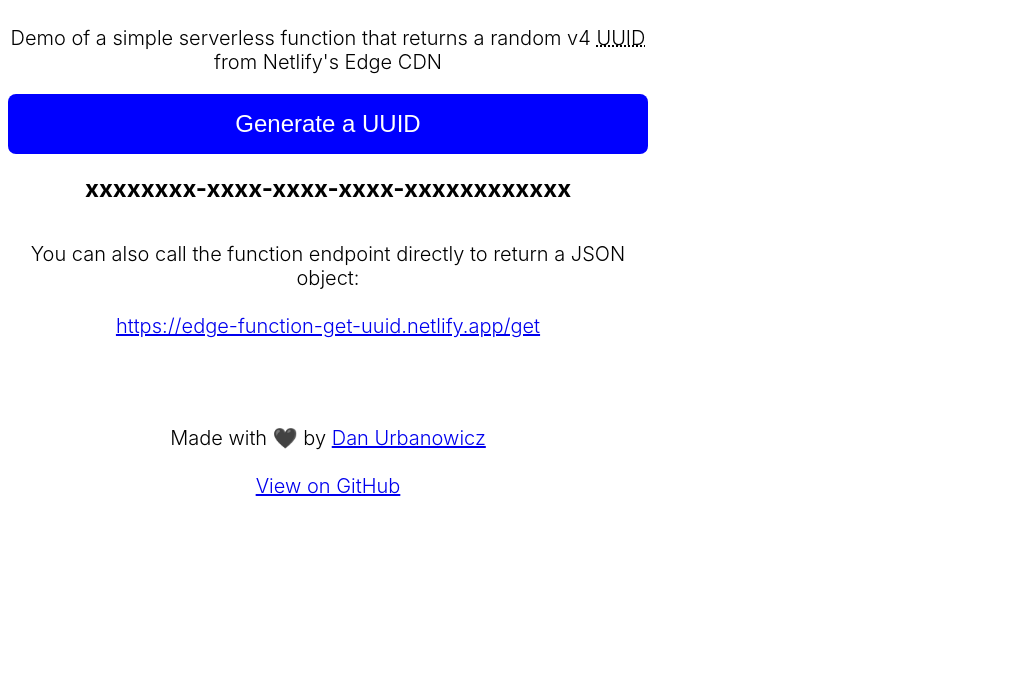
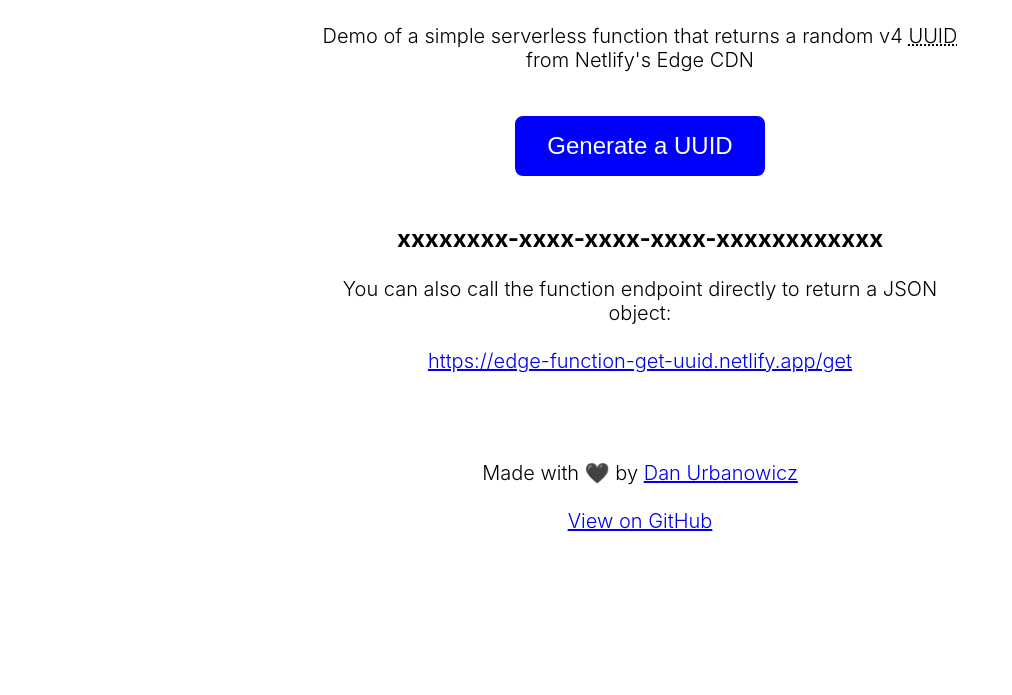
Before and after one commit to danurbanowicz/edge-function-get-uuid, a plain HTML site: page index.html in a window 1280 px wide. Shown: the part 105-800 px from the top of the page, without its empty margins (0-1012 px from the left). Drawn offline with Linux system fonts and the light colour scheme.

Commit message:
Update index.html

```diff
--- a/index.html
+++ b/index.html
@@ -6,8 +6,8 @@
     <meta name="viewport" content="width=device-width, initial-scale=1.0" />
     <title>Generate a UUID at the Edge 🔪</title>
     <style>
-      body { display: flex; flex-direction: column; justify-content: center; font-family: -apple-system,BlinkMacSystemFont,segoe ui,Roboto,Helvetica,Arial,sans-serif,apple color emoji,segoe ui emoji,segoe ui symbol; text-align: center; font-weight: 300; font-size: 1.25rem;}
-      body > * { max-width: 40rem; }
+      body { font-family: -apple-system,BlinkMacSystemFont,segoe ui,Roboto,Helvetica,Arial,sans-serif,apple color emoji,segoe ui emoji,segoe ui symbol; text-align: center; font-weight: 300; font-size: 1.25rem;}
+      body > * { max-width: 40rem; margin: 1em auto; }
       button { font-size: 1.5rem; padding: 1rem 2rem; border: 0; border-radius: .5rem; background-color: blue; color: white; cursor: pointer;}
       #response-output { font-size: 1.5rem; }
     </style>
```
